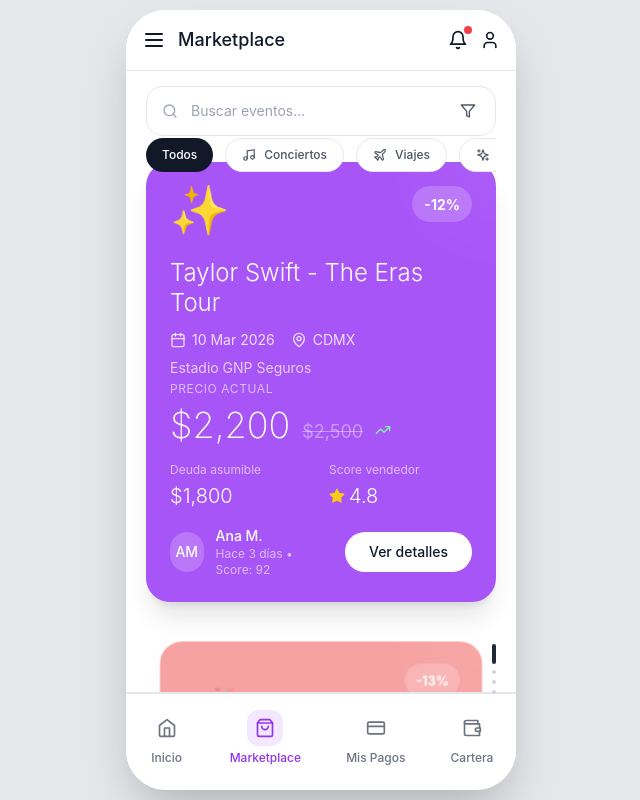
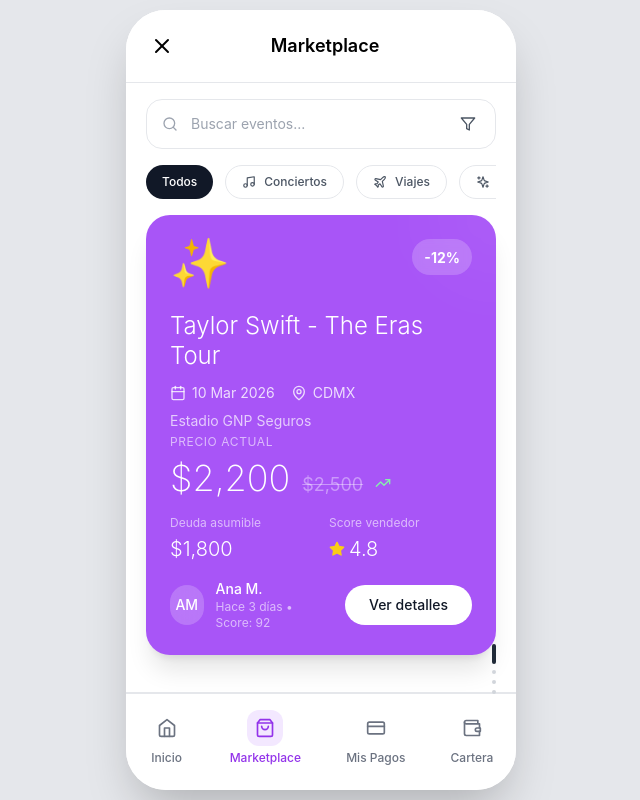
Before and after one commit to Rene-Nun/Pagox_proto_ux, a Next.js app: page / in a window 1280 px wide. Both pictures are taken after a click on the button "Marketplace". Shown: the whole page, without its empty margins (319-959 px from the left). Built offline with nearby package versions, Linux system fonts and the light colour scheme.

Commit message:
Actualizar MarketplaceScreen.tsx

```diff
--- a/app/components/screens/MarketplaceScreen.tsx
+++ b/app/components/screens/MarketplaceScreen.tsx
@@ -1,5 +1,14 @@
 import { useState, useRef, useEffect } from 'react'
-import Header from '../Header'
+// Asumiendo que Header es un componente válido en tu estructura de archivos
+const Header = ({ title, onNavigate }) => (
+  <header className="flex items-center justify-between p-4 bg-white border-b border-gray-200">
+    <button className="p-2">
+      <svg xmlns="http://www.w3.org/2000/svg" width="24" height="24" viewBox="0 0 24 24" fill="none" stroke="currentColor" strokeWidth="2" strokeLinecap="round" strokeLinejoin="round"><path d="M18 6 6 18"/><path d="m6 6 12 12"/></svg>
+    </button>
+    <h1 className="text-lg font-semibold">{title}</h1>
+    <div className="w-8"></div>
+  </header>
+);
 import { TrendingUp, TrendingDown, Filter, Search, Star, MapPin, Calendar, Music, Plane, Sparkles, Ticket } from 'lucide-react'
 
 interface MarketplaceScreenProps {
@@ -100,25 +109,28 @@
 
   const handleScroll = () => {
     if (scrollRef.current) {
-      const scrollTop = scrollRef.current.scrollTop
-      const cardHeight = window.innerHeight * 0.55 + 8 // 55vh + 8px margin
-      const newIndex = Math.round(scrollTop / cardHeight)
-      const clampedIndex = Math.max(0, Math.min(newIndex, listings.length - 1))
+      const scrollTop = scrollRef.current.scrollTop;
+      // La altura de la tarjeta sigue siendo la misma, 55% del viewport + 8px de margen
+      const cardHeight = window.innerHeight * 0.55 + 8;
+      const newIndex = Math.round(scrollTop / cardHeight);
+      const clampedIndex = Math.max(0, Math.min(newIndex, listings.length - 1));
 
       if (clampedIndex !== activeIndex) {
-        setActiveIndex(clampedIndex)
+        setActiveIndex(clampedIndex);
       }
     }
-  }
+  };
 
   return (
-    <div className="h-full flex flex-col bg-white">
-      {/* Header normal - NO transparente */}
+    // Contenedor principal que ocupa toda la altura y usa flexbox en columna
+    <div className="h-screen flex flex-col bg-white">
+      {/* Header normal, es el primer elemento en el flujo */}
       <Header title="Marketplace" onNavigate={onNavigate} />
 
-      {/* Search Bar - Transparente flotante */}
-      <div className="absolute top-16 left-0 right-0 px-5 py-3 z-30 pointer-events-none">
-        <div className="relative pointer-events-auto">
+      {/* Contenedor para la búsqueda y los filtros. Ya no es absoluto. */}
+      <div className="px-5 pt-4">
+        {/* Barra de búsqueda */}
+        <div className="relative mb-4">
           <input
             type="text"
             placeholder="Buscar eventos..."
@@ -129,11 +141,9 @@
             <Filter className="w-4 h-4 text-gray-600" />
           </button>
         </div>
-      </div>
 
-      {/* Filter Pills - Transparente flotante */}
-      <div className="absolute top-32 left-0 right-0 px-5 pb-8 z-30 pointer-events-none">
-        <div className="flex gap-3 overflow-x-auto scrollbar-hide pointer-events-auto">
+        {/* Pills de filtros */}
+        <div className="flex gap-3 overflow-x-auto scrollbar-hide pb-4">
           {filters.map((filter) => (
             <button
               key={filter.id}
@@ -151,44 +161,38 @@
         </div>
       </div>
 
-      {/* Card Stack Container */}
+      {/* Contenedor de las tarjetas. Ocupa el espacio restante y es scrollable. */}
+      {/* Ya no necesita un padding gigante porque los elementos anteriores están en el flujo normal. */}
       <div
         ref={scrollRef}
         onScroll={handleScroll}
-        // ----- ÚNICO Y DEFINITIVO CAMBIO AQUÍ -----
-        // Cambié pt-52 por pt-72 para añadir mucho más espacio y evitar el traslape.
-        className="flex-1 overflow-y-auto snap-y snap-mandatory px-5 pt-72"
+        className="flex-1 overflow-y-auto snap-y snap-mandatory px-5"
         style={{ scrollbarWidth: 'none', msOverflowStyle: 'none' }}
       >
         {listings.map((listing, index) => {
           const offset = index - activeIndex
 
-          // Cálculo de efectos stacked
           let scale = 1
           let opacity = 1
           let translateY = 0
           let zIndex = 10
 
           if (offset === 0) {
-            // Tarjeta activa
             scale = 1
             opacity = 1
             translateY = 0
             zIndex = 20
           } else if (Math.abs(offset) === 1) {
-            // Tarjetas adyacentes
             scale = 0.92
             opacity = 0.5
             translateY = offset * 15
             zIndex = 15
           } else if (Math.abs(offset) === 2) {
-            // Tarjetas más lejanas
             scale = 0.85
             opacity = 0.25
             translateY = offset * 30
             zIndex = 10
           } else {
-            // Tarjetas muy lejanas - mostrar pero muy transparentes
             scale = 0.8
             opacity = 0.1
             translateY = offset * 40
@@ -208,10 +212,8 @@
               <div
                 className={`h-full rounded-3xl overflow-hidden shadow-xl ${listing.bgColor} relative p-6 flex flex-col`}
               >
-                {/* Background decoration */}
                 <div className="absolute top-0 right-0 w-32 h-32 bg-white/5 rounded-full blur-2xl transform translate-x-16 -translate-y-16"></div>
 
-                {/* Header con emoji y descuento */}
                 <div className="flex justify-between items-start mb-6">
                   <div className="text-5xl">{listing.emoji}</div>
                   <div className="bg-white/20 backdrop-blur-sm px-3 py-1.5 rounded-full">
@@ -219,7 +221,6 @@
                   </div>
                 </div>
 
-                {/* Event Info */}
                 <div className="flex-1 flex flex-col justify-between">
                   <div>
                     <h2 className="text-2xl font-light text-white mb-3 leading-tight">
@@ -240,7 +241,6 @@
                     <p className="text-white/70 text-sm">{listing.venue}</p>
                   </div>
 
-                  {/* Price Section */}
                   <div className="space-y-4">
                     <div>
                       <p className="text-white/60 text-xs uppercase tracking-wider mb-2">Precio actual</p>
@@ -256,7 +256,6 @@
                       </div>
                     </div>
 
-                    {/* Info Grid */}
                     <div className="grid grid-cols-2 gap-4 text-white">
                       <div>
                         <p className="text-white/60 text-xs mb-1">Deuda asumible</p>
@@ -271,7 +270,6 @@
                       </div>
                     </div>
 
-                    {/* Seller & CTA */}
                     <div className="flex items-center justify-between gap-4">
                       <div className="flex items-center gap-3 flex-1">
                         <div className="w-10 h-10 bg-white/20 backdrop-blur rounded-full flex items-center justify-center">
@@ -298,12 +296,12 @@
           )
         })}
 
-        {/* Spacer final */}
+        {/* Spacer final para permitir scrollear la última tarjeta hasta el centro */}
         <div className="h-[30vh]"></div>
       </div>
 
-      {/* Page Indicator */}
-      <div className="absolute bottom-24 right-5 flex flex-col gap-1.5 z-40">
+      {/* El indicador de página sigue siendo absoluto al contenedor principal */}
+      <div className="absolute bottom-24 right-5 flex flex-col gap-1.5 z-10">
         {listings.map((_, index) => (
           <div
             key={index}
```
